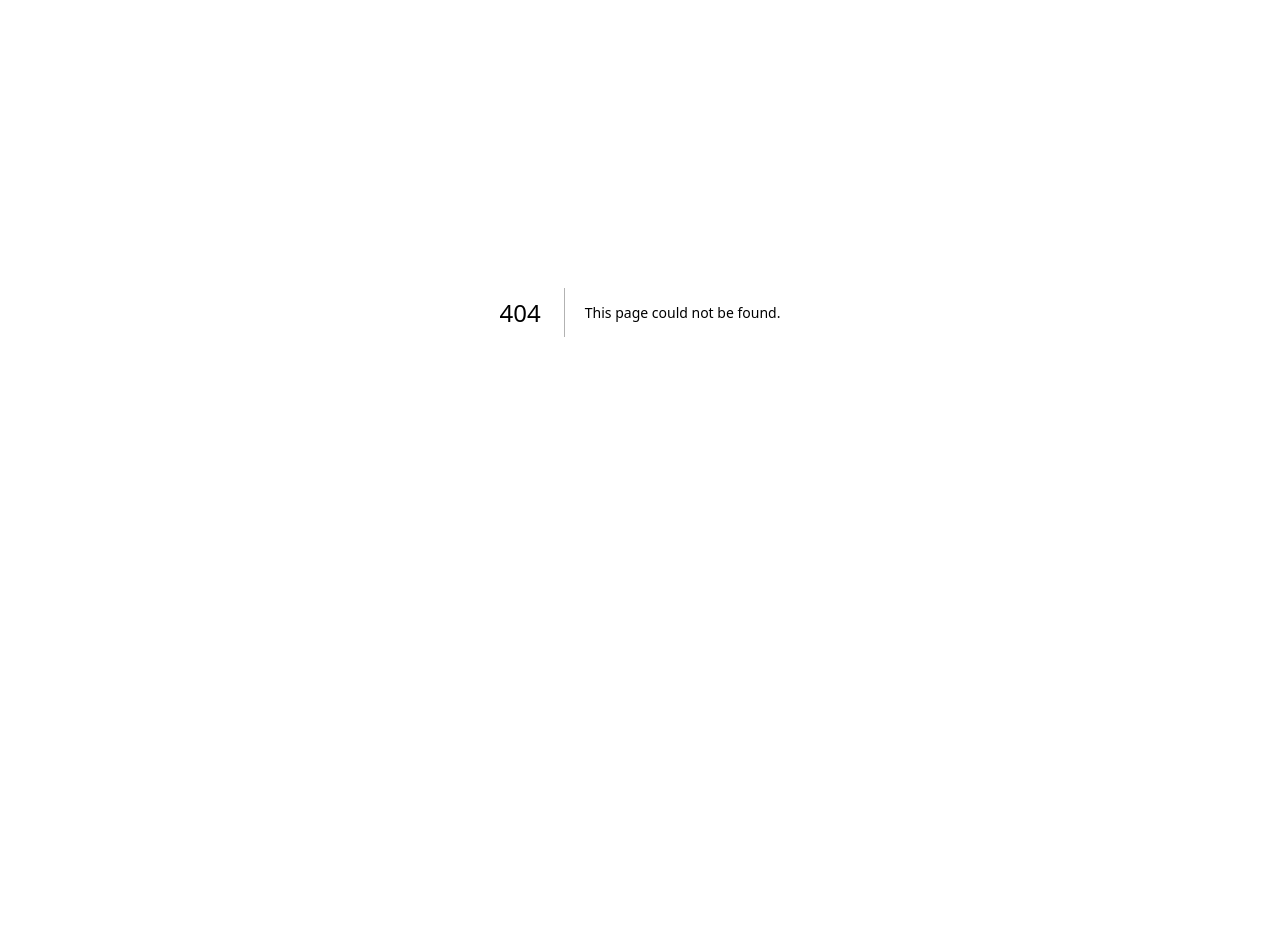
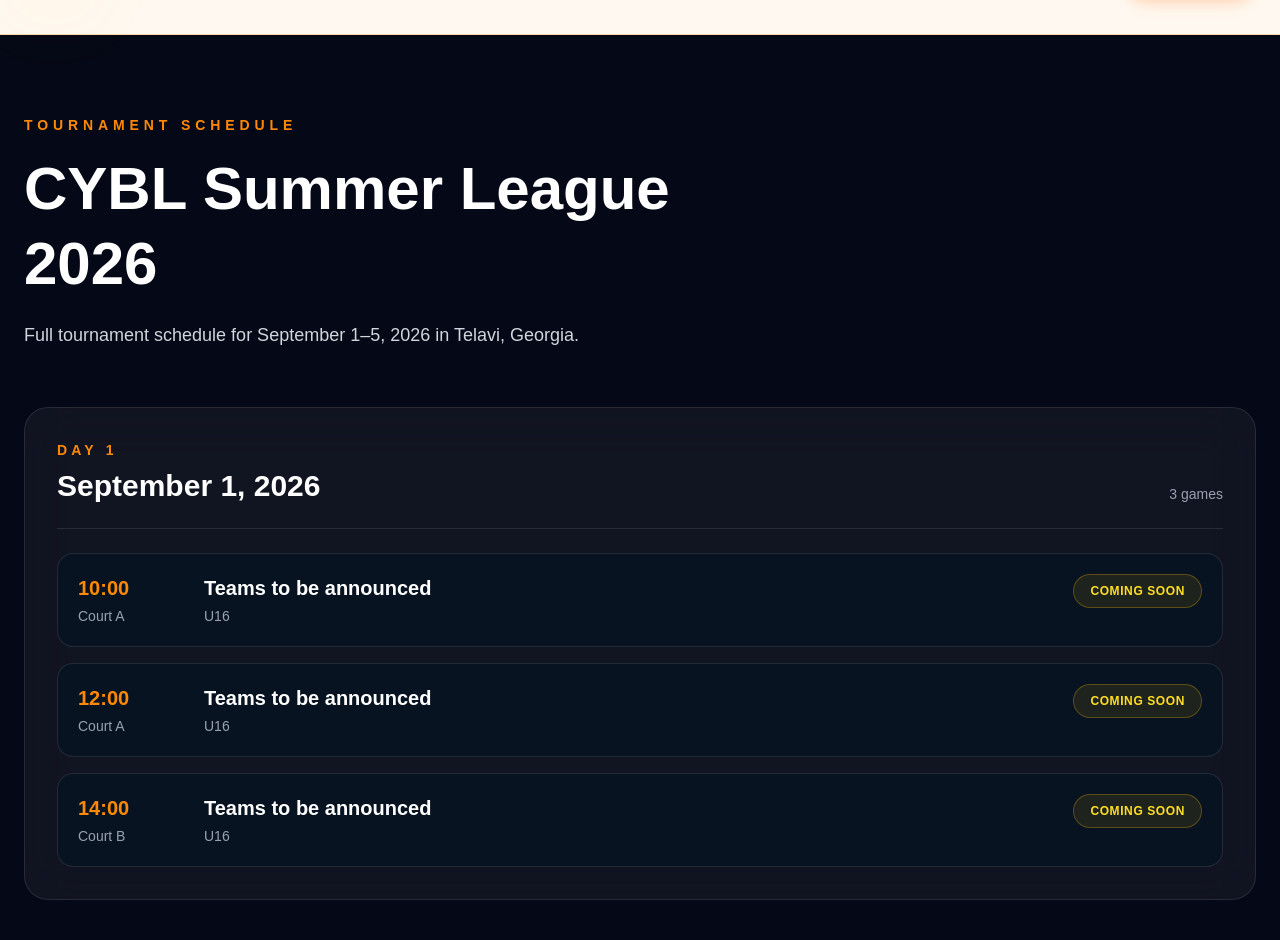
Before and after one commit to cyblofficial/cybl-website, a Next.js app: page /schedule in a window 1280 px wide. Before the commit this address had no page. Shown: the part 88-1028 px from the top of the page. Before the commit the page ends 800 px from the top, so only its background shows below. Built offline with nearby package versions, Linux system fonts and the light colour scheme.

Commit message:
Add schedule and standings pages

```diff
--- /dev/null
+++ b/app/schedule/page.tsx
@@ -0,0 +1,128 @@
+import Header from "@/app/components/layout/Header";
+import Footer from "@/app/components/layout/Footer";
+import { games } from "@/app/data/summerLeague/games";
+
+function formatDate(date: string) {
+  return new Intl.DateTimeFormat("en-US", {
+    month: "long",
+    day: "numeric",
+    year: "numeric",
+  }).format(new Date(`${date}T00:00:00`));
+}
+
+export default function SchedulePage() {
+  const groupedGames = games.reduce<Record<string, typeof games>>(
+    (groups, game) => {
+      if (!groups[game.date]) {
+        groups[game.date] = [];
+      }
+
+      groups[game.date].push(game);
+      return groups;
+    },
+    {}
+  );
+
+  const sortedDates = Object.keys(groupedGames).sort(
+    (a, b) => new Date(a).getTime() - new Date(b).getTime()
+  );
+
+  return (
+    <>
+      <Header />
+
+      <main className="min-h-screen bg-[#050816] px-6 py-20 text-white">
+        <div className="mx-auto max-w-7xl">
+          <div className="mb-14 max-w-3xl">
+            <p className="mb-4 text-sm font-black uppercase tracking-[0.35em] text-orange-400">
+              Tournament Schedule
+            </p>
+
+            <h1 className="text-4xl font-black leading-tight md:text-6xl">
+              CYBL Summer League 2026
+            </h1>
+
+            <p className="mt-5 text-lg leading-relaxed text-gray-300">
+              Full tournament schedule for September 1–5, 2026 in Telavi,
+              Georgia.
+            </p>
+          </div>
+
+          <div className="space-y-10">
+            {sortedDates.map((date, dayIndex) => (
+              <section
+                key={date}
+                className="rounded-3xl border border-white/10 bg-white/5 p-6 backdrop-blur-xl md:p-8"
+              >
+                <div className="mb-6 flex flex-col gap-3 border-b border-white/10 pb-6 md:flex-row md:items-end md:justify-between">
+                  <div>
+                    <p className="text-sm font-black uppercase tracking-[0.3em] text-orange-400">
+                      Day {dayIndex + 1}
+                    </p>
+
+                    <h2 className="mt-2 text-3xl font-black">
+                      {formatDate(date)}
+                    </h2>
+                  </div>
+
+                  <span className="text-sm text-gray-400">
+                    {groupedGames[date].length} games
+                  </span>
+                </div>
+
+                <div className="space-y-4">
+                  {groupedGames[date]
+                    .sort((a, b) => a.time.localeCompare(b.time))
+                    .map((game) => (
+                      <div
+                        key={game.id}
+                        className="grid gap-4 rounded-2xl border border-white/10 bg-[#081321] p-5 transition duration-300 hover:-translate-y-1 hover:border-orange-400/40 hover:bg-[#0B1A2B] md:grid-cols-[110px_1fr_160px]"
+                      >
+                        <div>
+                          <p className="text-xl font-black text-orange-400">
+                            {game.time}
+                          </p>
+
+                          <p className="mt-1 text-sm text-gray-400">
+                            {game.court}
+                          </p>
+                        </div>
+
+                        <div>
+                          <p className="text-xl font-black">
+                            Teams to be announced
+                          </p>
+
+                          <p className="mt-1 text-sm text-gray-400">
+                            {game.category}
+                          </p>
+                        </div>
+
+                        <div className="md:text-right">
+                          <span className="inline-flex rounded-full border border-yellow-500/30 bg-yellow-500/10 px-4 py-2 text-xs font-bold uppercase tracking-wider text-yellow-300">
+                            Coming Soon
+                          </span>
+                        </div>
+                      </div>
+                    ))}
+                </div>
+              </section>
+            ))}
+          </div>
+
+          <div className="mt-12 rounded-3xl border border-orange-500/20 bg-orange-500/10 p-8">
+            <h3 className="text-2xl font-black">Schedule Updates</h3>
+
+            <p className="mt-4 max-w-3xl leading-relaxed text-gray-300">
+              Participating teams and exact matchups will be announced as soon
+              as registration is completed. The schedule on this page will
+              update automatically from the tournament data.
+            </p>
+          </div>
+        </div>
+      </main>
+
+      <Footer />
+    </>
+  );
+}
--- /dev/null
+++ b/app/standungs/page.tsx
@@ -0,0 +1,120 @@
+import Header from "@/app/components/layout/Header";
+import Footer from "@/app/components/layout/Footer";
+import { calculateStandings } from "@/app/lib/calculateStandings";
+
+export default function StandingsPage() {
+  const standings = calculateStandings();
+  const tournamentStarted = standings.some((team) => team.played > 0);
+
+  return (
+    <>
+      <Header />
+
+      <main className="min-h-screen bg-[#050816] px-6 py-20 text-white">
+        <div className="mx-auto max-w-7xl">
+          <div className="mb-14 max-w-3xl">
+            <p className="mb-4 text-sm font-black uppercase tracking-[0.35em] text-orange-400">
+              Tournament Standings
+            </p>
+
+            <h1 className="text-4xl font-black leading-tight md:text-6xl">
+              CYBL Summer League 2026
+            </h1>
+
+            <p className="mt-5 text-lg leading-relaxed text-gray-300">
+              Official standings for the CYBL Summer League 2026 in Telavi,
+              Georgia.
+            </p>
+          </div>
+
+          {!tournamentStarted ? (
+            <div className="rounded-3xl border border-orange-500/20 bg-white/10 p-8 backdrop-blur-xl">
+              <span className="inline-flex rounded-full border border-yellow-500/30 bg-yellow-500/10 px-4 py-2 text-xs font-bold uppercase tracking-wider text-yellow-300">
+                Coming Soon
+              </span>
+
+              <h2 className="mt-6 text-3xl font-black">
+                Standings will be available when the tournament begins
+              </h2>
+
+              <p className="mt-4 max-w-3xl text-lg leading-relaxed text-gray-300">
+                Participating teams will be added after registration is
+                completed. The standings table will update automatically from
+                official game results.
+              </p>
+            </div>
+          ) : (
+            <div className="overflow-hidden rounded-3xl border border-white/10 bg-white/10 backdrop-blur-xl">
+              <div className="overflow-x-auto">
+                <table className="w-full min-w-[760px]">
+                  <thead className="bg-white/10">
+                    <tr className="text-left text-xs font-black uppercase tracking-widest text-gray-400">
+                      <th className="px-6 py-5">#</th>
+                      <th className="px-6 py-5">Team</th>
+                      <th className="px-6 py-5 text-center">GP</th>
+                      <th className="px-6 py-5 text-center">W</th>
+                      <th className="px-6 py-5 text-center">L</th>
+                      <th className="px-6 py-5 text-center">PF</th>
+                      <th className="px-6 py-5 text-center">PA</th>
+                      <th className="px-6 py-5 text-center">PTS</th>
+                    </tr>
+                  </thead>
+
+                  <tbody>
+                    {standings.map((team, index) => (
+                      <tr
+                        key={team.id}
+                        className="border-t border-white/10 transition hover:bg-white/5"
+                      >
+                        <td className="px-6 py-5 text-xl font-black text-orange-400">
+                          {index + 1}
+                        </td>
+
+                        <td className="px-6 py-5">
+                          <p className="font-black">{team.team}</p>
+                        </td>
+
+                        <td className="px-6 py-5 text-center font-bold">
+                          {team.played}
+                        </td>
+
+                        <td className="px-6 py-5 text-center font-bold text-green-400">
+                          {team.wins}
+                        </td>
+
+                        <td className="px-6 py-5 text-center font-bold text-red-400">
+                          {team.losses}
+                        </td>
+
+                        <td className="px-6 py-5 text-center font-bold">
+                          {team.scored}
+                        </td>
+
+                        <td className="px-6 py-5 text-center font-bold">
+                          {team.conceded}
+                        </td>
+
+                        <td className="px-6 py-5 text-center text-xl font-black text-orange-400">
+                          {team.points}
+                        </td>
+                      </tr>
+                    ))}
+                  </tbody>
+                </table>
+              </div>
+            </div>
+          )}
+
+          <div className="mt-10 rounded-3xl border border-white/10 bg-white/5 p-6">
+            <p className="text-sm leading-relaxed text-gray-400">
+              Standings are calculated automatically from finished games in the
+              tournament database.
+            </p>
+          </div>
+        </div>
+      </main>
+
+      <Footer />
+    </>
+  );
+}
```
